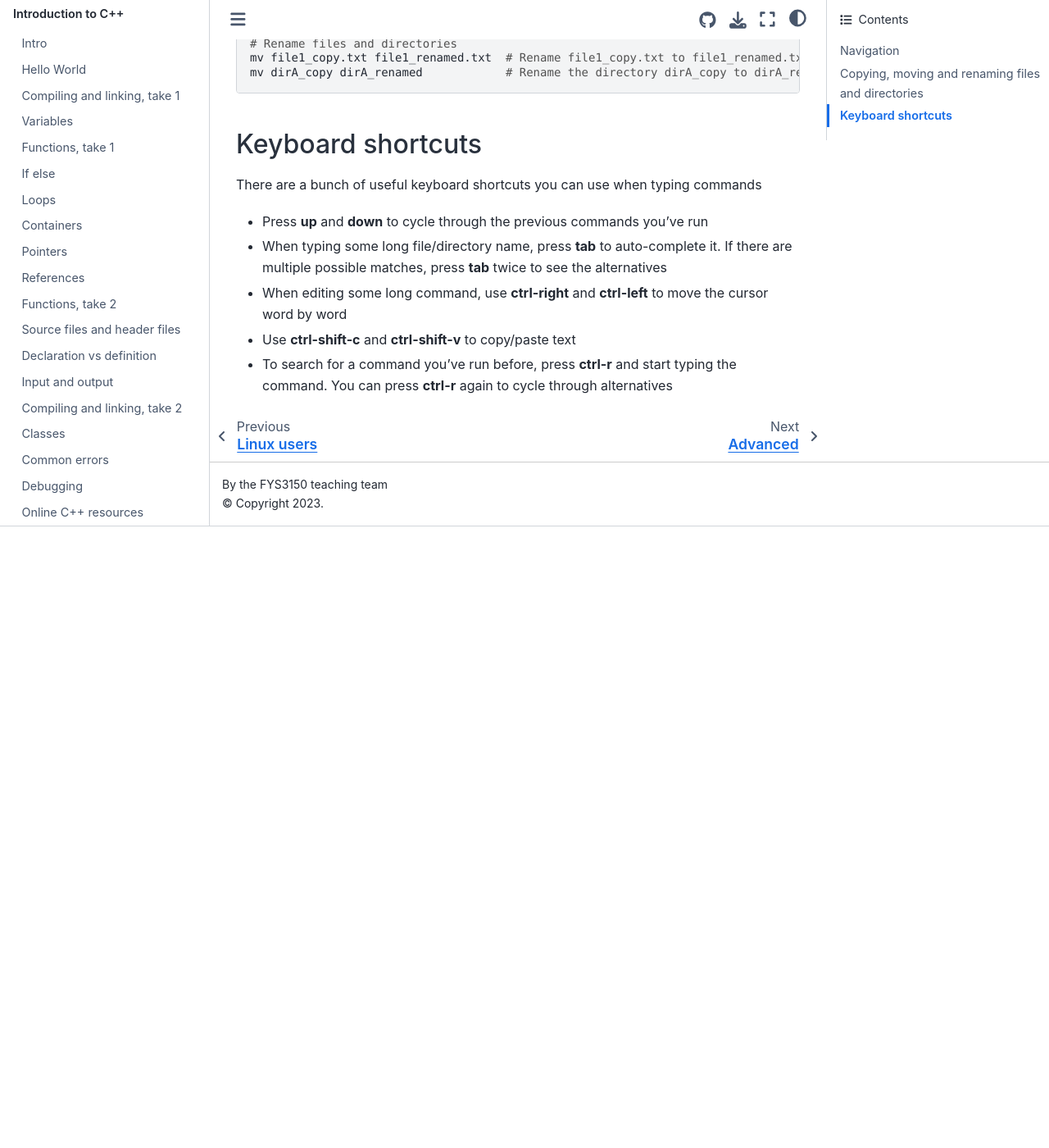
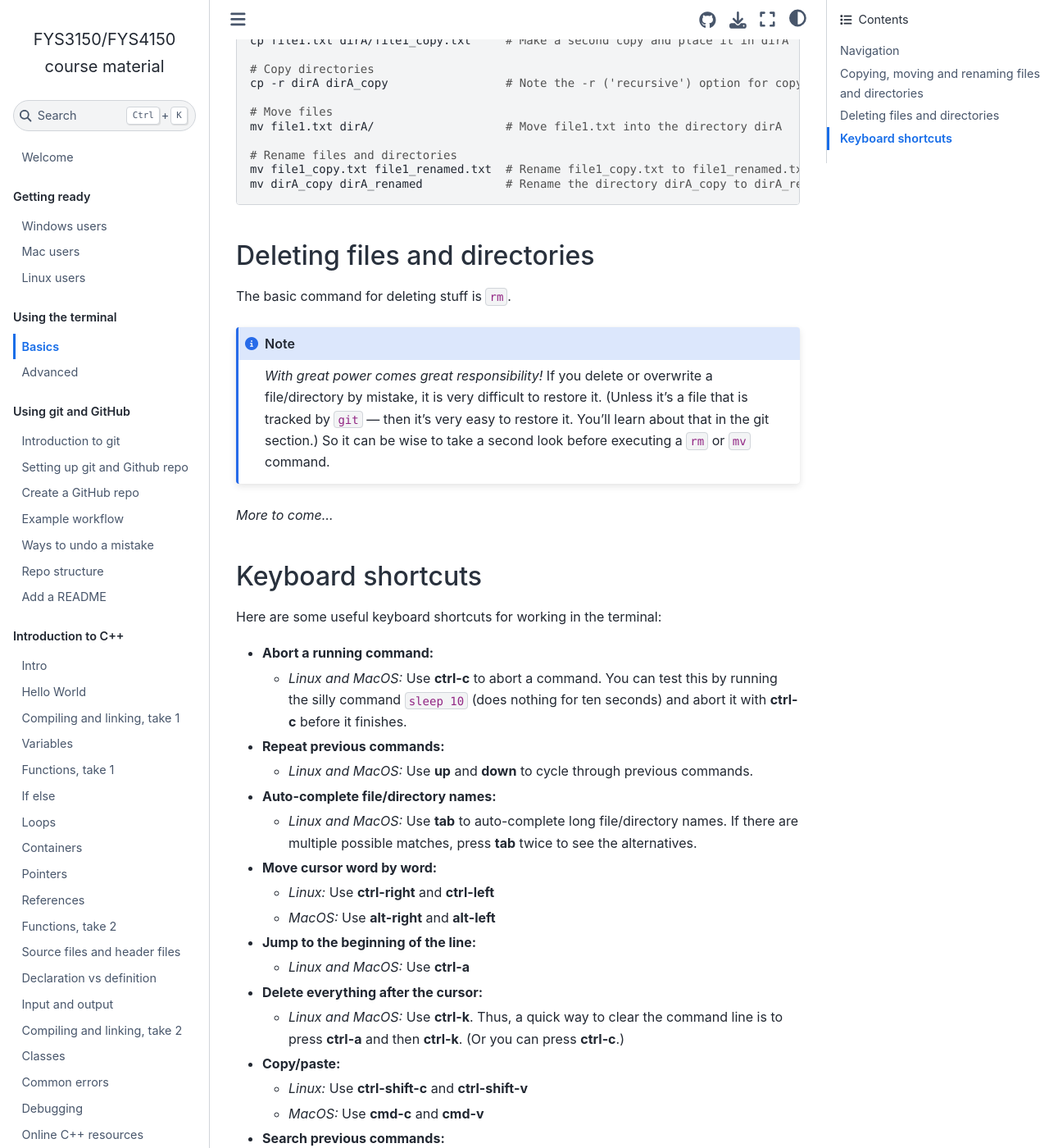
Before and after one commit to anderkve/FYS3150, a Jupyter Book: the page built from book/using_the_terminal/basics.md, in a window 1280 px wide and 1400 px high, scrolled down 1497 px. Shown: the whole window at 82% size. Built offline with Jupyter Book 1.0.4 settings and Sphinx 7.4.7 and the Sphinx Book theme 1.1.4, drawn with Linux system fonts in a browser that asks for light colours; before the commit the page ends 2139 px from its top, so only the background shows below that; some of the changed text lies outside the part shown.

Commit message:
Terminal section: more work on the basics part, minor tweak to advanced part.
	modified:   book/using_the_terminal/advanced.md
	modified:   book/using_the_terminal/basics.md

````diff
--- a/book/using_the_terminal/basics.md
+++ b/book/using_the_terminal/basics.md
@@ -13,11 +13,16 @@
 
 On this page you'll learn the basics of working from the **terminal** (a.k.a. the **shell**, a.k.a. the **command line**). Working by typing commands instead of the usual point-and-click may feel a bit clumsy and old-fashioned at first. But if you stick with it, you'll soon realize why the terminal is a standard tool for code developers, computational scientists and anyone else doing fancy stuff with computers.
 
-**Preparation**: For the examples below it will be useful to have a test directory `example_basic` that contains some dummy files and subdirectories. To create this, start by opening your terminal application, copy-paste the following command into the terminal (use **ctrl-shift-v** or right-click in the terminal window to paste) and hit 'enter'.
+**Preparation**: For the examples below it will be useful to have a test directory `example_basic` that contains some dummy files and subdirectories. To create this, start by opening your terminal application, copy the command below, paste it into the terminal (right-click, or press **ctrl-shift-v** (Linux) or **cmd-c** (MacOS)), and hit 'enter'.
 ```sh
 mkdir example_basic && cd example_basic && mkdir dirA && mkdir dirA/dirB && touch file1.txt dirA/file2.txt dirA/dirB/file3.txt
 ```
 When you've worked through the examples below you'll understand what this long command actually did.
+
+
+```{note}
+Don't miss the [keyboard shortcuts](sec:keyboard_shortcuts) listed at the bottom of this page --- they will make your life in the terminal much easier.
+```
 
 
 ## Navigation
@@ -73,20 +78,51 @@ mv file1_copy.txt file1_renamed.txt  # Rename file1_copy.txt to file1_renamed.tx
 mv dirA_copy dirA_renamed            # Rename the directory dirA_copy to dirA_renamed
 ```
 
+## Deleting files and directories
 
+The basic command for deleting stuff is `rm`.
+
+```{note}
+*With great power comes great responsibility!* If you delete or overwrite a file/directory by mistake, it is very difficult to restore it. (Unless it's a file that is tracked by `git` --- then it's very easy to restore it. You'll learn about that in the git section.) So it can be wise to take a second look before executing a `rm` or `mv` command.
+```
+
+
+*More to come...*
+
+
+(sec:keyboard_shortcuts)=
 ## Keyboard shortcuts
 
-There are a bunch of useful keyboard shortcuts you can use when typing commands
+Here are some useful keyboard shortcuts for working in the terminal:
 
-- Press **up** and **down** to cycle through the previous commands you've run
+- **Abort a running command:**
+  - *Linux and MacOS:* Use **ctrl-c** to abort a command. You can test this by running the silly command `sleep 10` (does nothing for ten seconds) and abort it with **ctrl-c** before it finishes.
 
-- When typing some long file/directory name, press **tab** to auto-complete it. If there are multiple possible matches, press **tab** twice to see the alternatives
+- **Repeat previous commands:**
+  - *Linux and MacOS:* Use **up** and **down** to cycle through previous commands.
 
-- When editing some long command, use **ctrl-right** and **ctrl-left** to move the cursor word by word
+- **Auto-complete file/directory names:**
+  - *Linux and MacOS:* Use **tab** to auto-complete long file/directory names. If there are multiple possible matches, press **tab** twice to see the alternatives.
 
-- Use **ctrl-shift-c** and **ctrl-shift-v** to copy/paste text
+- **Move cursor word by word:**
+  - *Linux:* Use **ctrl-right** and **ctrl-left**
+  - *MacOS:* Use **alt-right** and **alt-left**
 
-- To search for a command you've run before, press **ctrl-r** and start typing the command. You can press **ctrl-r** again to cycle through alternatives
+- **Jump to the beginning of the line:**
+  - *Linux and MacOS:* Use **ctrl-a**
+
+- **Delete everything after the cursor:**
+  - *Linux and MacOS:* Use **ctrl-k**. Thus, a quick way to clear the command line is to press **ctrl-a** and then **ctrl-k**. (Or you can press **ctrl-c**.)
+
+- **Copy/paste:**
+  - *Linux:* Use **ctrl-shift-c** and **ctrl-shift-v**
+  - *MacOS:* Use **cmd-c** and **cmd-v**
+
+- **Search previous commands:**
+  - *Linux and MacOS:* Press **ctrl-r** and start typing a command. You can press **ctrl-r** again to cycle through alternative matches. Once you found it, press an arrow key to start editing the command.
+
+- **Clear the terminal screen:**
+  - *Linux and MacOS:* Press **ctrl-l**. You can also do this by running the command `clear`.
 
 <!--
 
````
Also changed, not shown: book/using_the_terminal/advanced.md (+1 -1 lines).
